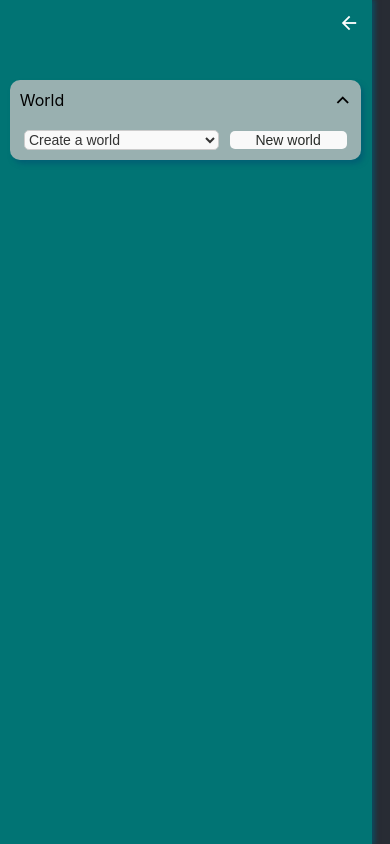
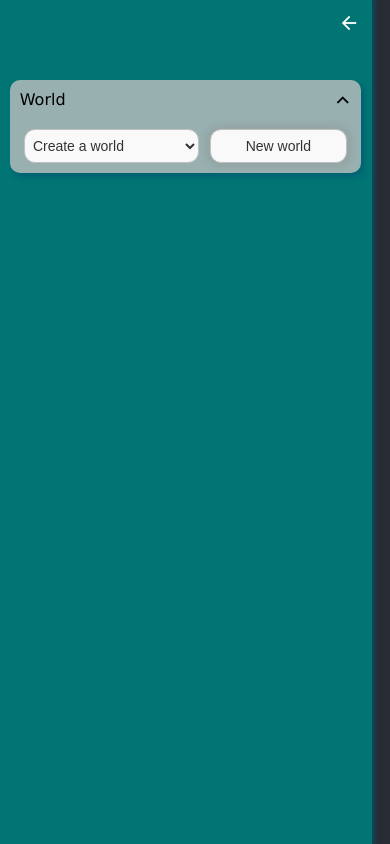
Before and after one commit to albetb/Shopper, a React (Create React App) app in the folder frontend/: page / in a window 390 px wide. Built offline with nearby package versions, Linux system fonts and the light colour scheme.

Commit message:
Updated interface

```diff
--- a/frontend/package.json
+++ b/frontend/package.json
@@ -3,7 +3,10 @@
   "version": "0.1.0",
   "private": true,
   "options": {
-    "allowedHosts": ["localhost", ".localhost"],
+    "allowedHosts": [
+      "localhost",
+      ".localhost"
+    ],
     "proxy": "https://localhost:5000/"
   },
   "dependencies": {
@@ -12,6 +15,7 @@
     "@testing-library/user-event": "^13.5.0",
     "react": "^18.2.0",
     "react-dom": "^18.2.0",
+    "react-responsive": "^9.0.2",
     "react-scripts": "5.0.1",
     "web-vitals": "^2.1.4"
   },
--- a/frontend/src/App.js
+++ b/frontend/src/App.js
@@ -3,9 +3,10 @@
 import Sidebar from './components/sidebar/sidebar';
 import ShopInventory from './components/shop_inventory/shop_inventory';
 import Shop from './lib/shop';
-import { cap, shopNames } from './lib/utils';
+import { cap, shopNames, isMobile } from './lib/utils';
 
 function App() {
+  const [isSidebarCollapsed, setIsSidebarCollapsed] = useState(false);
   const [savedWorlds, setSavedWorlds] = useState([]);
   const [savedCities, setSavedCities] = useState([]);
   const [savedShops, setSavedShops] = useState([]);
@@ -47,6 +48,10 @@
     const shop_types = shopNames();
     setShopTypes(shop_types);
   }, []);
+
+  const toggleSidebar = () => {
+    setIsSidebarCollapsed(!isSidebarCollapsed);
+  };
 
   const setSelection = (list, element) => {
     if (list){
@@ -153,7 +158,7 @@
   };
 
   const onPlayerLevelChange = (level) => {
-    if (level && level !== playerLevel && parseInt(level) > 0){
+    if (level && level !== playerLevel && parseInt(level) > 0 && parseInt(level) < 100){
       setPlayerLevel(level);
       localStorage.setItem(`${savedWorlds[0]}_level`, level);
     }
@@ -194,10 +199,16 @@
       setInventory(shop_inventory);
       const inventoryLabelText = `${savedShops[0]} from ${savedCities[0]}`;
       setInventoryLabel(inventoryLabelText);
+
+      if (isMobile()){
+        setIsSidebarCollapsed(true)
+      }
     }
   };
 
   var sidebarProps = {
+    isSidebarCollapsed: isSidebarCollapsed,
+    toggleSidebar: toggleSidebar,
     savedWorlds: savedWorlds ?? [],
     playerLevel: playerLevel,
     onNewWorld: onNewWorld,
--- a/frontend/src/components/menu_cards/menu_card_city.js
+++ b/frontend/src/components/menu_cards/menu_card_city.js
@@ -58,8 +58,8 @@
                           value={props.cityLevel}
                           onChange={(e) => props.onCityLevelChange(e.target.value)}
                         >
-                          <option value="1">Burg</option>
-                          <option value="2">Village</option>
+                          <option value="1">Village</option>
+                          <option value="2">Burg</option>
                           <option value="3">Town</option>
                           <option value="4">City</option>
                           <option value="5">Metropolis</option>
--- a/frontend/src/components/menu_cards/menu_cards.js
+++ b/frontend/src/components/menu_cards/menu_cards.js
@@ -40,19 +40,27 @@
   };
 
   const cardTitle = (cardId, cardTitle) => {
+    let showText = false;
+    let text = "";
+
     switch (cardId){
       case 1:
-        const thereIsSavedWorld = props.savedWorlds && props.savedWorlds.length > 0;
-        return `${cardTitle}${thereIsSavedWorld ? " - " : ""}${thereIsSavedWorld ? props.savedWorlds[0] : ""}${thereIsSavedWorld ? " - Lv:" : ""}${thereIsSavedWorld ? props.playerLevel : ""}`;
+        showText = props.savedWorlds && props.savedWorlds.length > 0;
+        text = showText ? ` - ${props.savedWorlds[0]} - Lv: ${props.playerLevel}` : "";
+        break;
       case 2:
-        const thereIsSavedCity = props.savedCities && props.savedCities.length > 0;
-        return `${cardTitle}${thereIsSavedCity ? " - " : ""}${thereIsSavedCity ? props.savedCities[0] : ""}${thereIsSavedCity ? " - Lv:" : ""}${thereIsSavedCity ? props.cityLevel : ""}`;
+        showText = props.savedCities && props.savedCities.length > 0;
+        text = showText ? ` - ${props.savedCities[0]} - Lv: ${props.cityLevel}` : "";
+        break;
       case 3:
-        const thereIsSavedShop = props.savedShops && props.savedShops.length > 0;
-        return `${cardTitle}${thereIsSavedShop ? " - " : ""}${thereIsSavedShop ? props.savedShops[0] : ""}${thereIsSavedShop ? " - Lv:" : ""}${thereIsSavedShop ? props.shopLevel : ""}`;
+        showText = props.savedShops && props.savedShops.length > 0;
+        text = showText ? ` - ${props.savedShops[0]} - Lv: ${props.shopLevel}` : "";
+        break;
       default:
-        return "";
+        break;
     }
+
+    return `${cardTitle}${text}`;
   };
 
   var menuCardWorldProps = {
--- a/frontend/src/components/sidebar/sidebar.js
+++ b/frontend/src/components/sidebar/sidebar.js
@@ -1,26 +1,20 @@
-import React, { useState } from 'react';
+import React from 'react';
 import MenuCards from '../menu_cards/menu_cards';
 import '../../style/sidebar.css';
 
 const Sidebar = ({ props }) => {
-  const [isCollapsed, setIsCollapsed] = useState(false);
-
-  const toggleSidebar = () => {
-    setIsCollapsed(!isCollapsed);
-  };
-
   return (
     <div>
-      <div className={`sidebar ${isCollapsed ? 'collapsed' : ''}`}>
+      <div className={`sidebar ${props.isSidebarCollapsed ? 'collapsed' : ''}`}>
 
-        <button className="toggle-button" onClick={toggleSidebar}>
+        <button className="toggle-button" onClick={props.toggleSidebar}>
           <span className="material-symbols-outlined">
-            {!isCollapsed ?
+            {!props.isSidebarCollapsed ?
             ( "arrow_back" ) : ( "arrow_forward" )}
           </span>
         </button>
 
-        {!isCollapsed && (
+        {!props.isSidebarCollapsed && (
           <div className="content">
             <MenuCards props={props}/>
           </div>
--- a/frontend/src/lib/utils.js
+++ b/frontend/src/lib/utils.js
@@ -43,4 +43,9 @@
     return shopTypes.Type.filter(item => (item.Name !== "Jeff" || all)).map(item => item.Name);
 }
 
-export { loadFile, weightedRandom, cap, shopNames };
+function isMobile() {
+    const isMobile = (window.innerWidth <= 760);
+    return isMobile
+}
+
+export { loadFile, weightedRandom, cap, shopNames, isMobile };
--- a/frontend/src/style/index.css
+++ b/frontend/src/style/index.css
@@ -1,6 +1,6 @@
 body {
   margin: 0;
-  font-family: -apple-system, BlinkMacSystemFont, 'Segoe UI', 'Roboto', 'Oxygen',
+  font-family: 'Verdana', -apple-system, BlinkMacSystemFont, 'Segoe UI', 'Roboto', 'Oxygen',
     'Ubuntu', 'Cantarell', 'Fira Sans', 'Droid Sans', 'Helvetica Neue',
     sans-serif;
   -webkit-font-smoothing: antialiased;
--- a/frontend/src/style/menu_cards.css
+++ b/frontend/src/style/menu_cards.css
@@ -12,7 +12,7 @@
   height: auto; /* Adjust card height as needed */
   background-color: rgba(192, 192, 192, 0.8); /* Light grey with transparency */
   box-shadow: 3px 4px 5px rgba(1, 89, 116, 0.7);
-  margin-bottom: 10px;
+  margin-bottom: 11px;
   border-radius: 10px;
   display: flex;
   flex-direction: column;
@@ -49,38 +49,73 @@
   justify-content: space-around;
 }
 
+.levels-div{
+  width: 10vw;
+  display: flex;
+  flex-direction: row;
+  align-items: center;
+  justify-content: space-around;
+}
+
 .card-expand-div{
   justify-content: space-between;
 }
 
 .margin-top{
-  margin-top: 10px;
+  margin-top: 15px;
 }
 
 .modern-button {
   width: 6vw; /* Set width of the dropdown */
-  background-color: #f9f9f9; /* Green background color */
-  color: #282b28; /* White text color */
-  border: none; /* No border */
   text-align: center; /* Center text */
   text-decoration: none; /* Remove underline for links */
   display: inline-block; /* Make it inline block to adjust width */
-  font-size: 14px; /* Font size */
   transition-duration: 0.3s; /* Smooth transition effect on hover */
-  cursor: pointer; /* Cursor on hover */
-  border-radius: 5px; /* Rounded corners */
+  box-shadow: 0px 0px 5px 5px rgba(136, 135, 135, 0.25);
+}
+
+.levels-button {
+  width: 3vw; /* Set width of the dropdown */
+  text-align: center; /* Center text */
+  text-decoration: none; /* Remove underline for links */
+  transition-duration: 0.3s; /* Smooth transition effect on hover */
+  box-shadow: 0px 0px 5px 5px rgba(136, 135, 135, 0.25);
+  font-weight: bold;
 }
 
 .modern-dropdown {
   width: 10vw; /* Set width of the dropdown */
-  border: 1px solid #ccc; /* Border color */
-  background-color: #f9f9f9; /* Dropdown background color */
+  outline: none; /* Remove outline */
+  padding-left: 4px;
+}
+
+.modern-dropdown, .modern-button, .levels-button{
+  height: 3.6vh; /* Set height of the dropdown */
+  background-color: #f9f9f9; /* White background color */
   color: #333333; /* Dropdown text color */
+  border: 1px solid #c0c0c0; /* Border color */
+  border-radius: 1vh; /* Rounded corners */
+  cursor: pointer; /* Cursor on hover */
   font-size: 14px; /* Font size */
-  border-radius: 5px; /* Rounded corners */
-  outline: none; /* Remove outline */
-  cursor: pointer; /* Cursor on hover */
 }
+
+.level-frame {
+  height: 3.5vh; /* Set height of the dropdown */
+  width: 3.5vh; /* Set height of the dropdown */
+  display: inline-block; /* Make the frame fit the content */
+  border-radius: 1vh; /* Rounded corners */
+  text-align: center; /* Center text */
+  vertical-align: bottom;
+  box-shadow: 0px 0px 5px 5px rgba(1, 89, 116, 0.25);
+}
+
+.level-text {
+  text-align: bottom; /* Center text */
+  vertical-align: text-bottom;
+  line-height: 3.5vh;
+  height: 3.5vh;
+}
+
 
 @media (max-width: 768px) {
   .cards {
@@ -89,9 +124,16 @@
     width: 90vw;
   }
   .modern-button {
-    width: 30vw; /* Set width of the dropdown */
+    width: 35vw; /* Set width of the dropdown */
   }
-  .modern-dropdown {
-    width: 50vw; /* Set width of the dropdown */
+  .modern-dropdown, .levels-div {
+    width: 45vw; /* Set width of the dropdown */
+  }
+  .levels-button {
+    width: 15vw; /* Set width of the dropdown */
+  }
+  .modern-dropdown, .modern-button, .levels-button{
+    height: 4vh; /* Set height of the dropdown */
+    border-radius: 1.3vh; /* Rounded corners */
   }
 }
--- a/frontend/src/style/shop_inventory.css
+++ b/frontend/src/style/shop_inventory.css
@@ -6,7 +6,7 @@
   }
 
   th, td {
-    padding: 15px;
+    padding: 14px 8px;
     text-align: left;
     color: #d5d5d5;
   }
@@ -15,20 +15,21 @@
     border-bottom: 2px solid #ddd;
   }
 
-  th.numberSize {
-    width: 3vw;
+  th.number-size, td.align-right {
+    width: 2vw;
+    text-align: right;
   }
 
-  th.nameSize {
-    width: 36vw;
+  th.name-size {
+    width: 100vw;
   }
 
-  th.typeSize {
+  th.type-size {
     width: 7vw;
   }
 
-  th.costSize {
-    width: 4vw;
+  th.cost-size {
+    width: 5vw;
   }
 
   td {
@@ -64,4 +65,12 @@
     table {
       width: 90%; /* Set width to 90% for mobile devices */
     }
+
+    tr {
+      font-size: 14px;
+    }
+
+    h2 {
+      font-size: 20px;
+    }
   }
```
Also changed, not shown: frontend/src/components/menu_cards/menu_card_shop.js (+34 -26 lines), frontend/src/components/menu_cards/menu_card_world.js (+15 -10 lines), frontend/src/components/shop_inventory/shop_inventory.js (+6 -6 lines), 1 other file (tests, documents, lock files or other folders).
